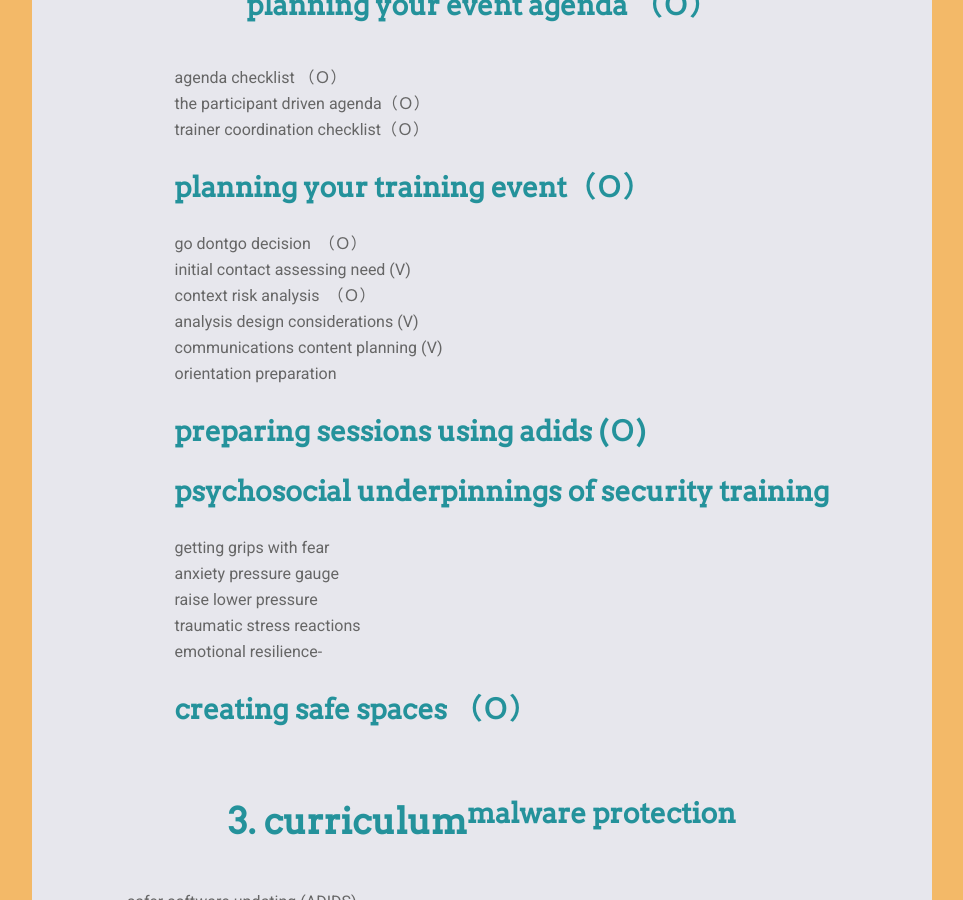
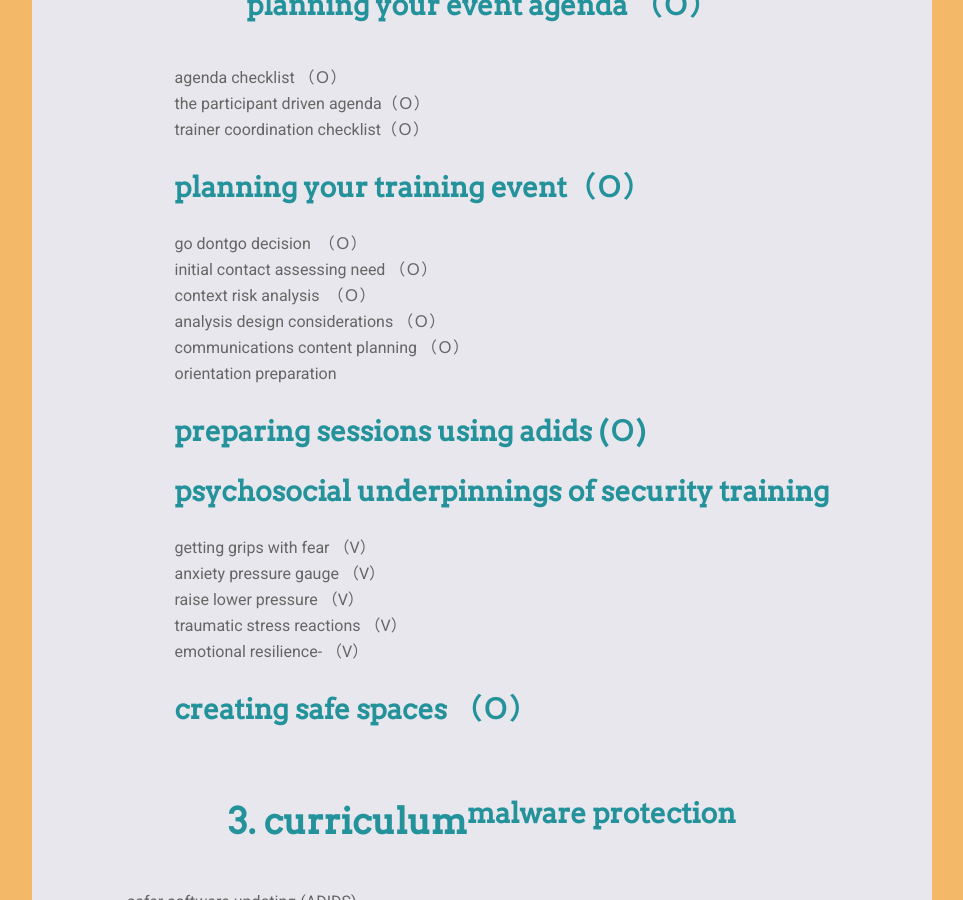
Before and after one commit to twngo/levelup, a Jekyll site: the page built from progress.md, in a window 1280 px wide and 900 px high, scrolled down 1323 px. Shown: the whole window, without its empty margins (158-1121 px from the left). Built offline with Jekyll 4.4.1, drawn with Linux system fonts in a browser that asks for light colours; our own code applies the rules of GitHub Pages for plain Markdown files; a script that is not in the unit is left out; comment, search, counter and statistics services are not loaded.

```diff
--- a/progress.md
+++ b/progress.md
@@ -19,18 +19,18 @@
   - trainer coordination checklist（Ｏ）
 ### planning your training event（Ｏ）
  - go dontgo decision　（Ｏ）
- - initial contact assessing need (V)
+ - initial contact assessing need （Ｏ）
  - context risk analysis　（Ｏ）
- - analysis design considerations (V)
- - communications content planning (V)
+ - analysis design considerations （Ｏ）
+ - communications content planning （Ｏ）
  - orientation preparation
 ### preparing sessions using adids (Ｏ)
 ### psychosocial underpinnings of security training
-  - getting grips with fear
-  - anxiety pressure gauge
-  - raise lower pressure
-  - traumatic stress reactions
-  - emotional resilience-
+  - getting grips with fear （V）
+  - anxiety pressure gauge （V）
+  - raise lower pressure （V）
+  - traumatic stress reactions （V）
+  - emotional resilience- （V）
 ### creating safe spaces （Ｏ）
 
 ## 3. curriculum
```
